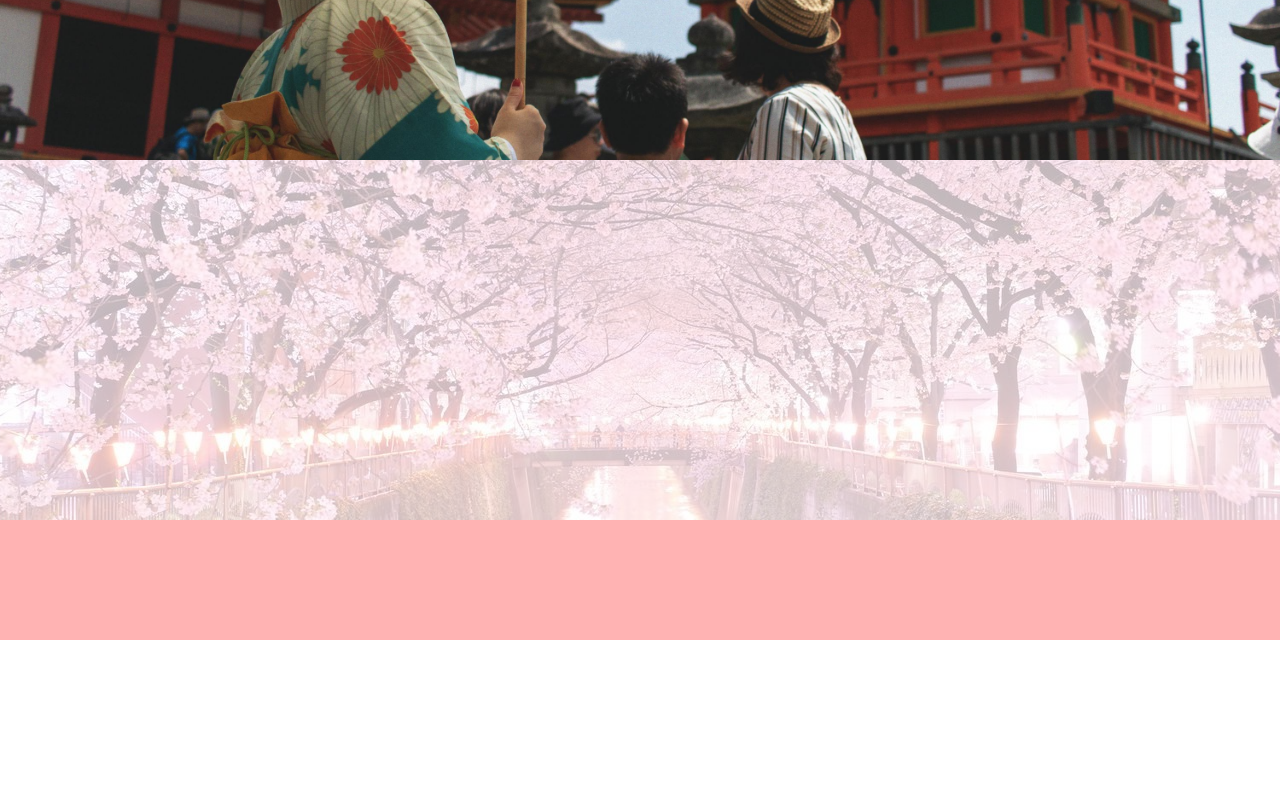
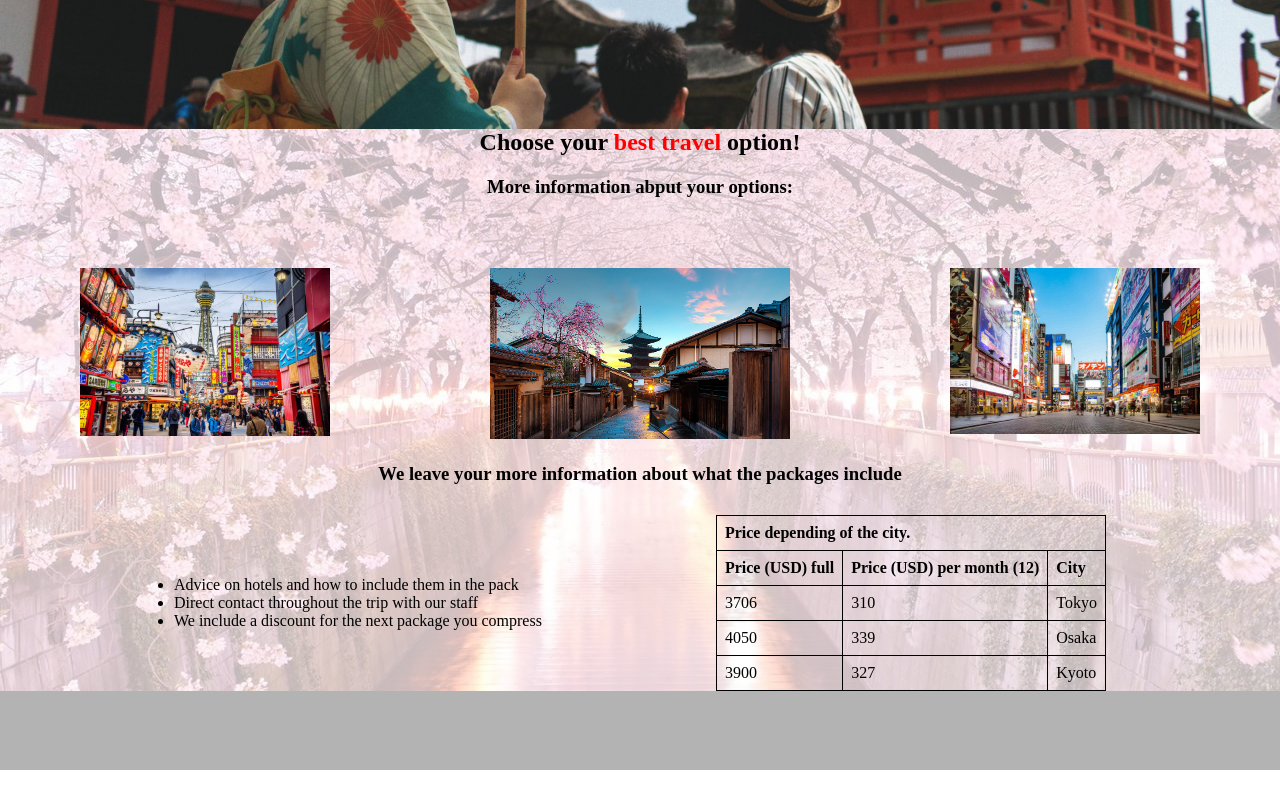
Before and after one commit to JSMolinaca/Checkpoint-MindHub, a plain HTML site: page index.html in a window 1280 px wide. Shown: the part 360-1168 px from the top of the page. Before the commit the page ends 1144 px from the top, so only its background shows below. Drawn offline with Linux system fonts and the light colour scheme.

Commit message:
Se agrego la informacion del item con estilos al css

```diff
--- a/css/style.css
+++ b/css/style.css
@@ -13,14 +13,14 @@ header {
 
 footer {
     height: 15vh;
-    background-color: red;
+    background-color: black;
 }
 
 .layout {
     display: flex;
     flex-direction: column;
     min-height: 100vh;
-    height: 1000px   ;
+    height: 1130px;
 }
 
 main {
@@ -35,7 +35,7 @@ main::before {
     top: 0;
     left: 0;
     width: 100%;
-    height: 143%;
+    height: 164%;
     background-color: rgba(255, 255, 255, 0.7);
     /* z-index: 1; */
 
@@ -46,6 +46,7 @@ main::before {
     text-decoration: none;
     padding: 8px;
 }
+
 a:hover {
     background-color: red;
     border: 1px solid green;
@@ -70,10 +71,62 @@ span {
     position: relative;
 }
 
-img {
+.img-cabecera {
     object-fit: cover;
     width: 100vw;
     position: absolute;
     top: -250px;
+}
 
+.main-h2 {
+    text-align: center;
+    position: relative;
+    z-index: 2;
 }
+
+.main-h3 {
+    margin-top: 20px;
+    text-align: center;
+    position: relative;
+    z-index: 2;
+}
+
+.images-travels {
+    display: flex;
+    justify-content: space-around;
+    margin-top: 70px;
+    position: relative;
+    z-index: 2;
+}
+
+#one {
+    width: 250px;
+}
+
+#two {
+    width: 300px;
+}
+
+#three {
+    width: 250px;
+}
+
+.list-table {
+    display: flex;
+    justify-content: space-evenly;
+    align-items: center;
+    position: relative;
+    margin-top: 30px;
+    z-index: 2;
+}
+
+table {
+    border-collapse: collapse;
+    width: 100%;
+}
+
+th, td {
+    text-align: left;
+    padding: 8px;
+    border: 1px solid black;
+}
--- a/index.html
+++ b/index.html
@@ -21,11 +21,66 @@
         <main>
             <div class="image-cabecera">
                 <figure class="figure-cabecera">
-                    <img src="./img/image-2.jpg" alt="Turista">
+                    <img class="img-cabecera" src="./img/image-2.jpg" alt="Turista">
                 </figure>
             </div>
+            <h2 class="main-h2">Choose your <span>best travel</span> option!</h2>
+            <h3 class="main-h3">More information abput your options:</h3>
+            <div class="images-travels">
+                <figure>
+                    <img class="imagees image-o" id="one" src="./img/image-5.jpg" alt="">
+                </figure>
+                <figure>
+                    <img class="imagees image-k" id="two" src="./img/image-3.jpg" alt="">
+                </figure>
+                <figure>
+                    <img class="imagees image-t" id="three" src="./img/image-4.jpg" alt="">
+                </figure>
+            </div>
+            <h3 class="main-h3">We leave your more information about what the packages include</h3>
+            <div class="list-table">
+                <section class="list">
+                    <ul>
+                        <li>Advice on hotels and how to include them in the pack</li>
+                        <li>Direct contact throughout the trip with our staff</li>
+                        <li>We include a discount for the next package you compress</li>
+                    </ul>
+                </section>
+                <section class="table">
+                    <table>
+                        <thead>
+                            <tr>
+                                <th colspan="3">Price depending of the city.</th>
+                            </tr>
+                            <tr>
+                                <th>Price (USD) full</th>
+                                <th>Price (USD) per month (12)</th>
+                                <th>City</th>
+                            </tr>
+                        </thead>
+                        <tbody>
+                            <tr>
+                                <td>3706</td>
+                                <td>310</td>
+                                <td>Tokyo</td>
+                            </tr>
+                            <tr>
+                                <td>4050</td>
+                                <td>339</td>
+                                <td>Osaka</td>
+                            </tr>
+                            <tr>
+                                <td>3900</td>
+                                <td>327</td>
+                                <td>Kyoto</td>
+                            </tr>
+                        </tbody>
+                    </table>
+                </section>
+            </div>
         </main>
-        <footer></footer>
+        <footer>
+        </footer>
     </div>
 </body>
 
```
